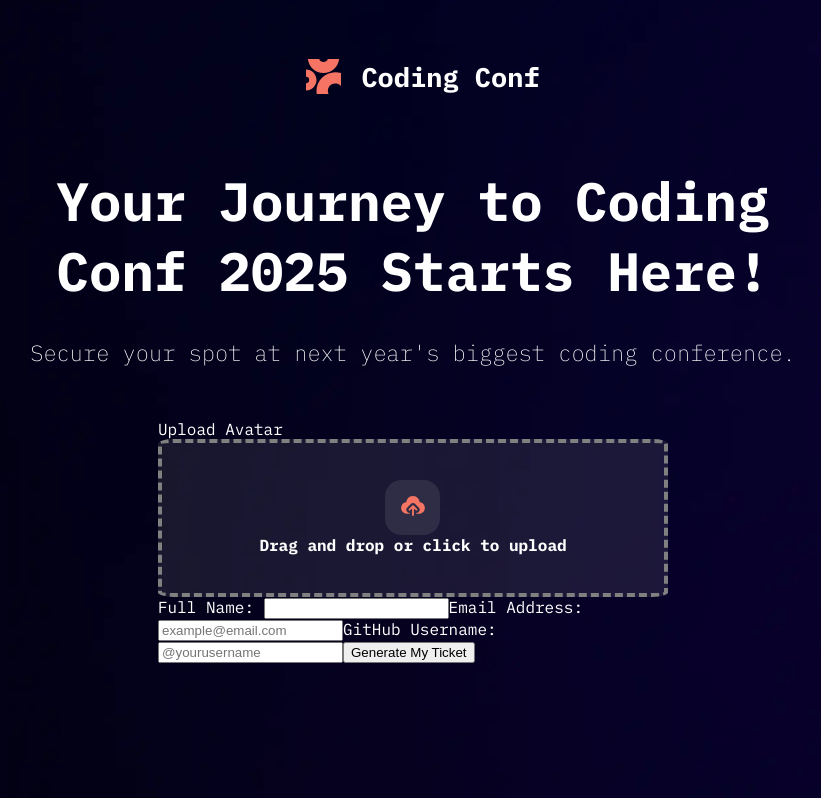
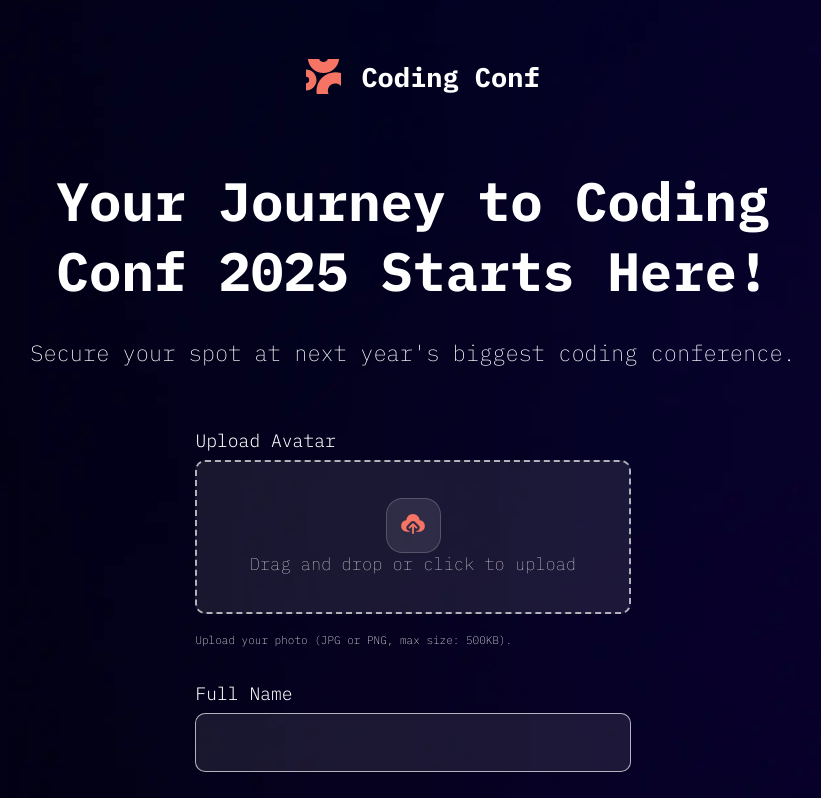
Before and after one commit to aqpil/conference-ticket, a React (Vite) app: page / in a window 1280 px wide. Shown: the top 798 px of the page, without its empty margins (227-1048 px from the left). Built offline with nearby package versions, Linux system fonts and the light colour scheme.

Commit message:
form-styling

```diff
--- a/src/App.jsx
+++ b/src/App.jsx
@@ -1,21 +1,23 @@
-import { useState } from 'react';
-import './Index.css';
-import Form from './Form';
-import BackgroundDesktop from './assets/images/BackgroundDesktop.png';
+import { useState } from "react";
+import "./Index.css";
+import Form from "./Form";
+import BackgroundDesktop from "./assets/images/BackgroundDesktop.png";
 
 function App() {
-  const [count, setCount] = useState(0)
+  const [count, setCount] = useState(0);
 
   return (
-    <div style={{
-      width: "100vw",
-      height: "100vh",
-      color: "white",
-backgroundImage: `url(${BackgroundDesktop})`
-      }}>
-   <Form />
+    <div
+      style={{
+        width: "100vw",
+        minHeight: "100vh",
+        color: "white",
+        backgroundImage: `url(${BackgroundDesktop})`,
+      }}
+    >
+      <Form />
     </div>
-  )
+  );
 }
 
-export default App
+export default App;
--- a/src/Form.css
+++ b/src/Form.css
@@ -5,6 +5,12 @@ main {
   flex-direction: column;
   align-items: center;
   max-width: 60vw;
+}
+
+header {
+  display: flex;
+  flex-direction: row;
+  align-items: center;
 }
 
 #upload-icon {
@@ -16,3 +22,63 @@ main {
 h3 {
   font-size: 27px;
 }
+
+#intro {
+  display: flex;
+  flex-direction: column;
+  align-items: center;
+  text-align: center;
+}
+
+#intro-h1 {
+  font-size: 54px;
+  margin-bottom: 10px;
+}
+
+#intro-p {
+  font-size: 22px;
+  font-weight: 200;
+}
+
+form.form-ticket {
+  margin-top: 40px;
+  display: flex;
+  flex-direction: column;
+  width: 34vw;
+}
+
+div.form-ticket {
+  display: flex;
+  flex-direction: column; /* Stack children vertically */
+  gap: 0.5rem; /* Optional: spacing between label and input */
+  margin-bottom: 1.5rem; /* Optional: spacing between fields */
+}
+
+input {
+  background-color: rgba(255, 255, 255, 0.09);
+  height: 55px;
+  border-radius: 10px;
+  border-style: solid;
+  border-color: rgba(245, 245, 245, 0.7);
+  border-width: 1px;
+}
+
+label {
+  padding-right: 10px;
+  font-size: 18px;
+  font-weight: 300;
+}
+
+#dnd-info {
+  font-size: 11px;
+  font-weight: 200;
+}
+
+#form-submit {
+  height: 60px;
+  border: none;
+  border-radius: 10px;
+  background-color: rgb(242, 125, 86);
+  font-size: 20px;
+  font-weight: 600;
+}
--- a/src/Form.jsx
+++ b/src/Form.jsx
@@ -5,75 +5,52 @@ import "./Form.css";
 export default function Form() {
   return (
     <main>
-      <header
-        style={{
-          display: "flex",
-          flexDirection: "row",
-          alignItems: "center",
-        }}
-      >
+      <header>
         <img id="upload-icon" src={uploadIcon} alt="logo" />
         <h3>Coding Conf</h3>
       </header>
 
-      <section
-        style={{
-          display: "flex",
-          flexDirection: "column",
-          alignItems: "center",
-          textAlign: "center",
-        }}
-      >
-        <h1
-          style={{
-            fontSize: 54,
-            marginBottom: 10,
-          }}
-        >
-          Your Journey to Coding Conf 2025 Starts Here!
-        </h1>
-        <p
-          style={{
-            fontSize: 22,
-            fontWeight: 200,
-          }}
-        >
+      <section id="intro">
+        <h1 id="intro-h1">Your Journey to Coding Conf 2025 Starts Here!</h1>
+        <p id="intro-p">
           Secure your spot at next year's biggest coding conference.
         </p>
       </section>
 
-      <form
-        style={{
-          maxWidth: 510,
-          marginTop: 30,
-        }}
-      >
-        <label>Upload Avatar</label>
-        <DragNDrop />
+      <form class="form-ticket">
+        <div class="form-ticket">
+          <label for="dnd">Upload Avatar</label>
+          <DragNDrop id="dnd" />
+          <p id="dnd-info">Upload your photo (JPG or PNG, max size: 500KB).</p>
+        </div>
 
-        <label>
-          Full Name: <input name="fullName" />
-        </label>
+        <div class="form-ticket">
+          <label for="name">Full Name</label>
+          <input type="text" name="name" id="name" />
+        </div>
 
-        <label>
-          Email Address:{" "}
-          <input name="myEmail" placeholder="example@email.com" />
-        </label>
+        <div class="form-ticket">
+          <label for="email">Email Address </label>
+          <input
+            type="email"
+            name="email"
+            id="email"
+            placeholder="example@email.com"
+          />
+        </div>
 
-        <label>
-          GitHub Username: <input name="myGithub" placeholder="@yourusername" />
-        </label>
+        <div class="form-ticket">
+          <label for="git-name">GitHub Username</label>
+          <input
+            type="text"
+            name="git-name"
+            id="git-name"
+            placeholder="@yourusername"
+          />
+        </div>
 
-        <button>Generate My Ticket</button>
+        <button id="form-submit">Generate My Ticket</button>
       </form>
     </main>
   );
 }
-
-// <label>
-// Upload Avatar: <input
-// type="file"
-// name="myAvatar"
-// accept="image/png, image/jpeg"
-// placeholder="Drag and drop or click to upload" />
-// </label>
--- a/src/components/DragNDrop.jsx
+++ b/src/components/DragNDrop.jsx
@@ -29,8 +29,10 @@ export default function DragNDrop() {
       {...getRootProps()}
       style={{
         height: 130,
-        border: "4px dashed gray",
-        borderRadius: "3%",
+        border: "dashed",
+        borderColor: "rgba(245, 245, 245, 0.7)",
+        borderWidth: 2,
+        borderRadius: 10,
         overflow: "hidden",
         display: "flex",
         alignItems: "center",
@@ -62,12 +64,23 @@ export default function DragNDrop() {
               border: "none",
               borderRadius: "30%",
               backgroundColor: "rgba(255, 255, 255, 0.09)",
+              borderStyle: "solid",
+              borderColor: "rgba(245, 245, 245, 0.2)",
+              borderWidth: 1,
             }}
           >
             <img src="/src/assets/images/icon-upload.svg" alt="Upload" />
           </button>
           <br />
-          <strong>Drag and drop or click to upload</strong>
+          <strong
+            style={{
+              fontSize: 17,
+              fontWeight: 100,
+              marginTop: 50,
+            }}
+          >
+            Drag and drop or click to upload
+          </strong>
         </p>
       )}
     </div>
```
Lines whose indentation alone changed are shown as unchanged.
